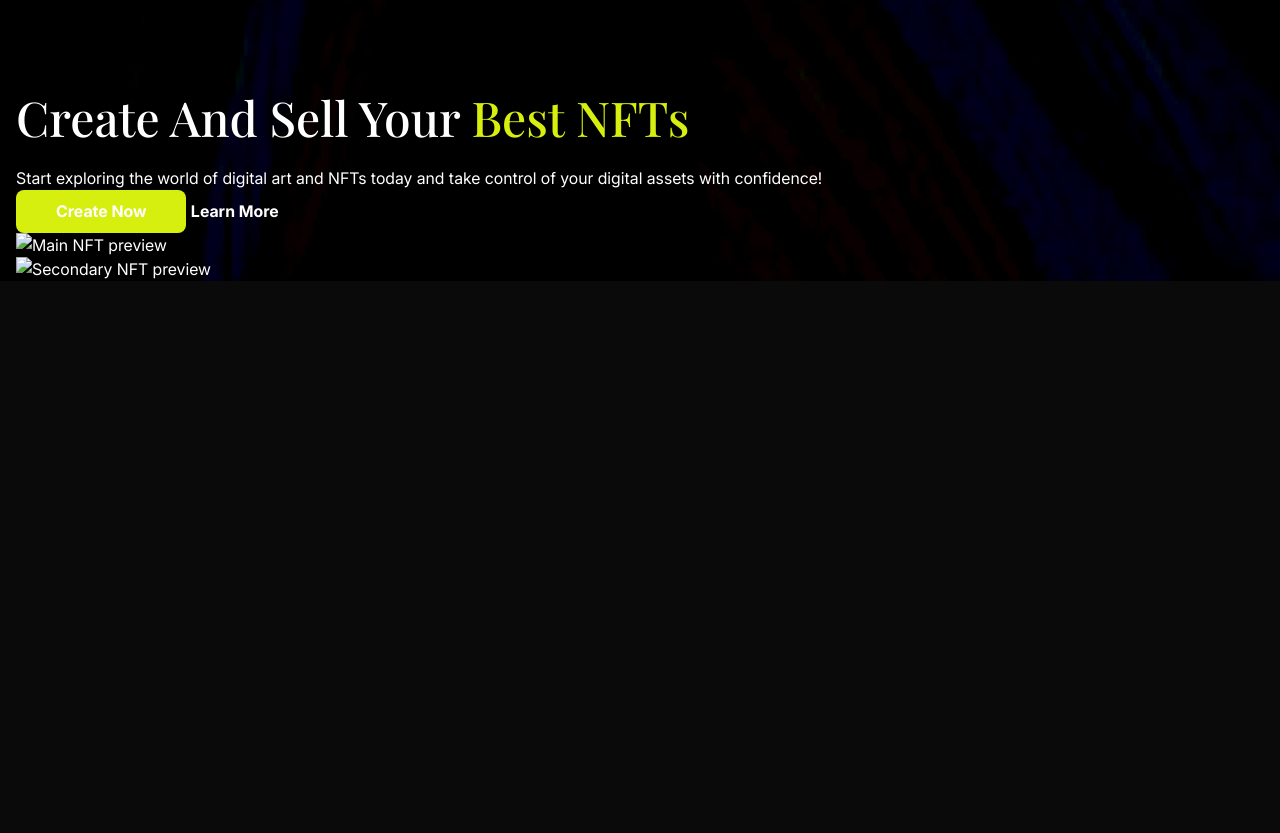
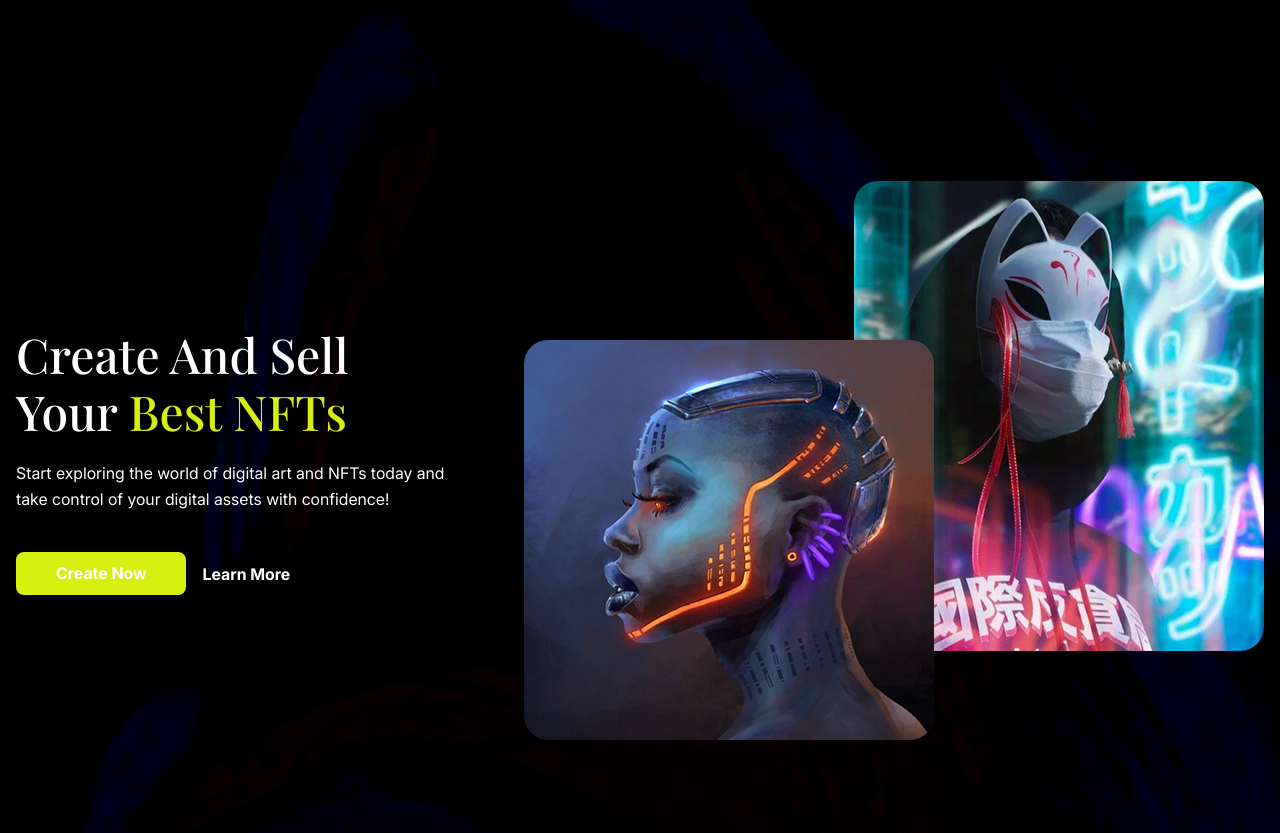
Before and after one commit to AllEXE78/NFT-Marketplace, a plain HTML site: page index.html in a window 1280 px wide. Shown: the part 1644-2477 px from the top of the page. Before the commit the page ends 1925 px from the top, so only its background shows below. Drawn offline with Linux system fonts and the light colour scheme.

Commit message:
feat: add new section named create anf images for it

```diff
--- a/css/style.css
+++ b/css/style.css
@@ -87,6 +87,12 @@ body {
 
 .section-title__accent {
   color: var(--accent);
+}
+
+.section-text {
+  line-height: 1.6;
+  font-size: 1rem;
+  color: var(--text-primary);
 }
 
 .button {
@@ -708,3 +714,55 @@ body {
     white-space: nowrap;
   }
 }
+
+/* Section CREATE */
+.create {
+  padding: 5.75rem 0;
+}
+
+.create__container {
+  display: flex;
+  justify-content: space-between;
+  align-items: center;
+}
+.create__content {
+  max-width: 430px;
+}
+
+.create__title {
+  margin-bottom: 1.25rem;
+}
+
+.create__text {
+  margin-bottom: 2.5rem;
+}
+.create__actions {
+  display: flex;
+  justify-content: flex-start;
+  align-items: center;
+  gap: 1rem;
+}
+
+.create__image-wrapper {
+  position: relative;
+  width: 740px;
+  height: 560px;
+}
+.create__image {
+  position: absolute;
+  border-radius: var(--radius-lg);
+}
+.create__image--primary {
+  z-index: 2;
+  right: 330px;
+  top: 159px;
+  width: 410px;
+  height: 400px;
+}
+.create__image--secondary {
+  z-index: 1;
+  top: 0;
+  right: 0;
+  width: 410px;
+  height: 470px;
+}
--- a/index.html
+++ b/index.html
@@ -186,12 +186,12 @@
           <div class="create__image-wrapper">
             <img
               class="create__image create__image--primary"
-              src=""
+              src="img/NFT_preview_01.jpg"
               alt="Main NFT preview"
             />
             <img
               class="create__image create__image--secondary"
-              src=""
+              src="img/NFT_preview_02.jpg"
               alt="Secondary NFT preview"
             />
           </div>
```
Also changed, not shown: img/NFT_preview_01.jpg (added), img/NFT_preview_02.jpg (added).
